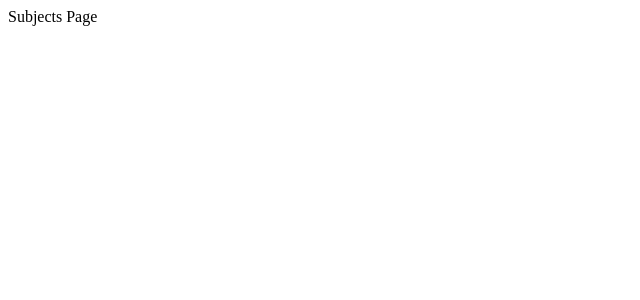
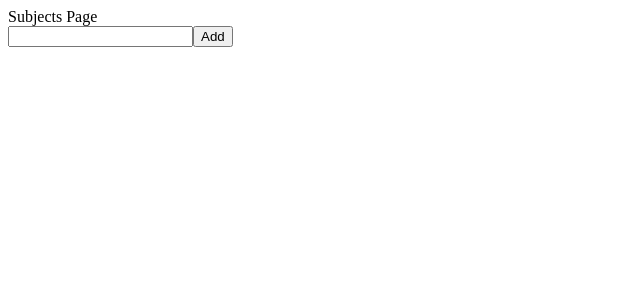
Before and after one commit to Tusharcode007/rst-AI-Powered-Study-Companion-, a React (Vite) app: page /subjects in a window 1280 px wide. Shown: the top 300 px of the page, without its empty margins (0-640 px from the left). Built offline with nearby package versions, Linux system fonts and the light colour scheme.

Commit message:
STEP 2.1 — ADD SUBJECT FORM

```diff
--- a/src/pages/Subjects.jsx
+++ b/src/pages/Subjects.jsx
@@ -1,9 +1,32 @@
-import React from 'react';
+import React, { useState, useContext } from 'react';
+import { StudyContext } from '../context/StudyContext';
 
 function Subjects() {
+  const [name, setName] = useState('');
+  const { subjects, addSubject } = useContext(StudyContext);
+
+  const handleSubmit = (e) => {
+    e.preventDefault();
+    addSubject(name);
+    setName('');
+  };
+
   return (
     <div>
       Subjects Page
+      <form onSubmit={handleSubmit}>
+        <input
+          type="text"
+          value={name}
+          onChange={(e) => setName(e.target.value)}
+        />
+        <button type="submit">Add</button>
+      </form>
+      <ul>
+        {subjects.map((subject) => (
+          <li key={subject.id}>{subject.name}</li>
+        ))}
+      </ul>
     </div>
   );
 }
```
